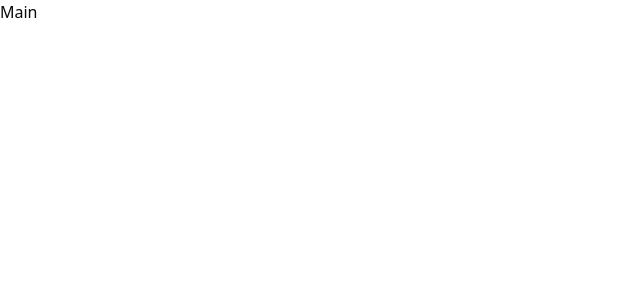
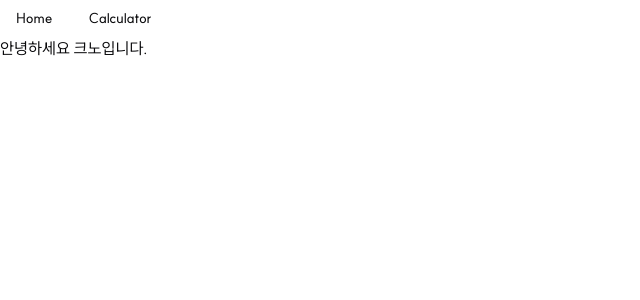
Before and after one commit to SioJeong/kno-arrival-cost, a Next.js app: page / in a window 1280 px wide. Shown: the top 300 px of the page, without its empty margins (0-640 px from the left). Built offline with nearby package versions, Linux system fonts and the light colour scheme.

Commit message:
feat: 헤더 네비게이션 구현

```diff
--- /dev/null
+++ b/app/components/HeaderNavigation.tsx
@@ -0,0 +1,33 @@
+import {
+    NavigationMenu,
+    NavigationMenuItem,
+    NavigationMenuLink,
+    NavigationMenuList,
+    navigationMenuTriggerStyle,
+} from '@/components/ui/navigation-menu';
+import Link from 'next/link';
+
+export default function HeaderNavigation() {
+    return (
+        <header>
+            <NavigationMenu>
+                <NavigationMenuList>
+                    <NavigationMenuItem>
+                        <Link href="/" legacyBehavior passHref>
+                            <NavigationMenuLink className={navigationMenuTriggerStyle()}>
+                                Home
+                            </NavigationMenuLink>
+                        </Link>
+                    </NavigationMenuItem>
+                    <NavigationMenuItem>
+                        <Link href="/calculator" legacyBehavior passHref>
+                            <NavigationMenuLink className={navigationMenuTriggerStyle()}>
+                                Calculator
+                            </NavigationMenuLink>
+                        </Link>
+                    </NavigationMenuItem>
+                </NavigationMenuList>
+            </NavigationMenu>
+        </header>
+    );
+}
--- a/app/layout.tsx
+++ b/app/layout.tsx
@@ -1,15 +1,11 @@
 import type { Metadata } from 'next';
 import localFont from 'next/font/local';
 import './globals.css';
+import HeaderNavigation from './components/HeaderNavigation';
 
-const geistSans = localFont({
-    src: './fonts/GeistVF.woff',
-    variable: '--font-geist-sans',
-    weight: '100 900',
-});
-const geistMono = localFont({
-    src: './fonts/GeistMonoVF.woff',
-    variable: '--font-geist-mono',
+const suit = localFont({
+    src: './fonts/SUIT-Variable.woff2',
+    variable: '--font-suit',
     weight: '100 900',
 });
 
@@ -25,8 +21,9 @@ export default function RootLayout({
 }>) {
     return (
         <html lang="ko">
-            <body className={`${geistSans.variable} ${geistMono.variable} antialiased`}>
-                {children}
+            <body className={`${suit.variable} antialiased`}>
+                <HeaderNavigation />
+                <main>{children}</main>
             </body>
         </html>
     );
--- a/app/page.tsx
+++ b/app/page.tsx
@@ -1,7 +1,7 @@
 export default function Home() {
     return (
         <>
-            <h1>Main</h1>
+            <h1>안녕하세요 크노입니다.</h1>
         </>
     );
 }
```
